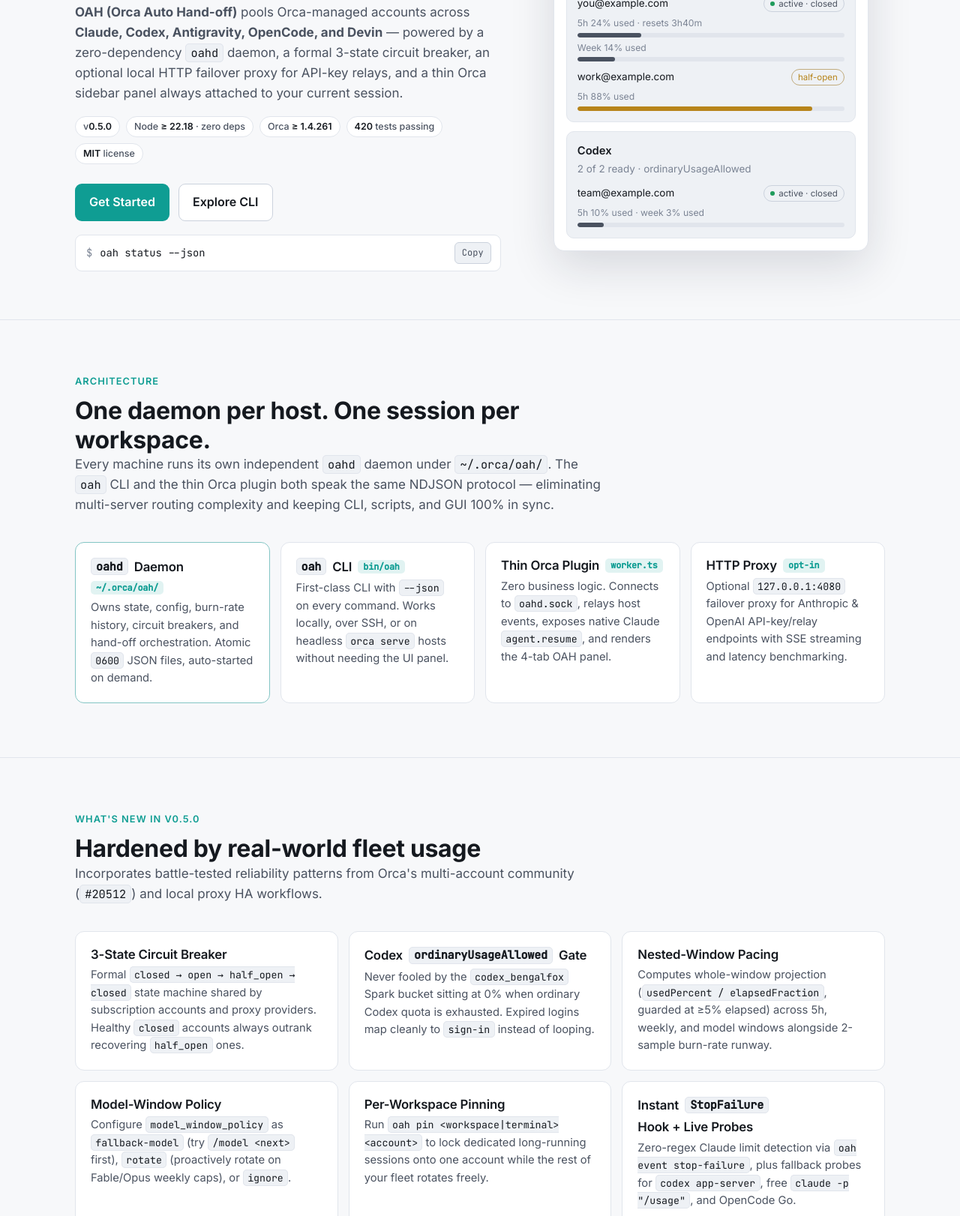
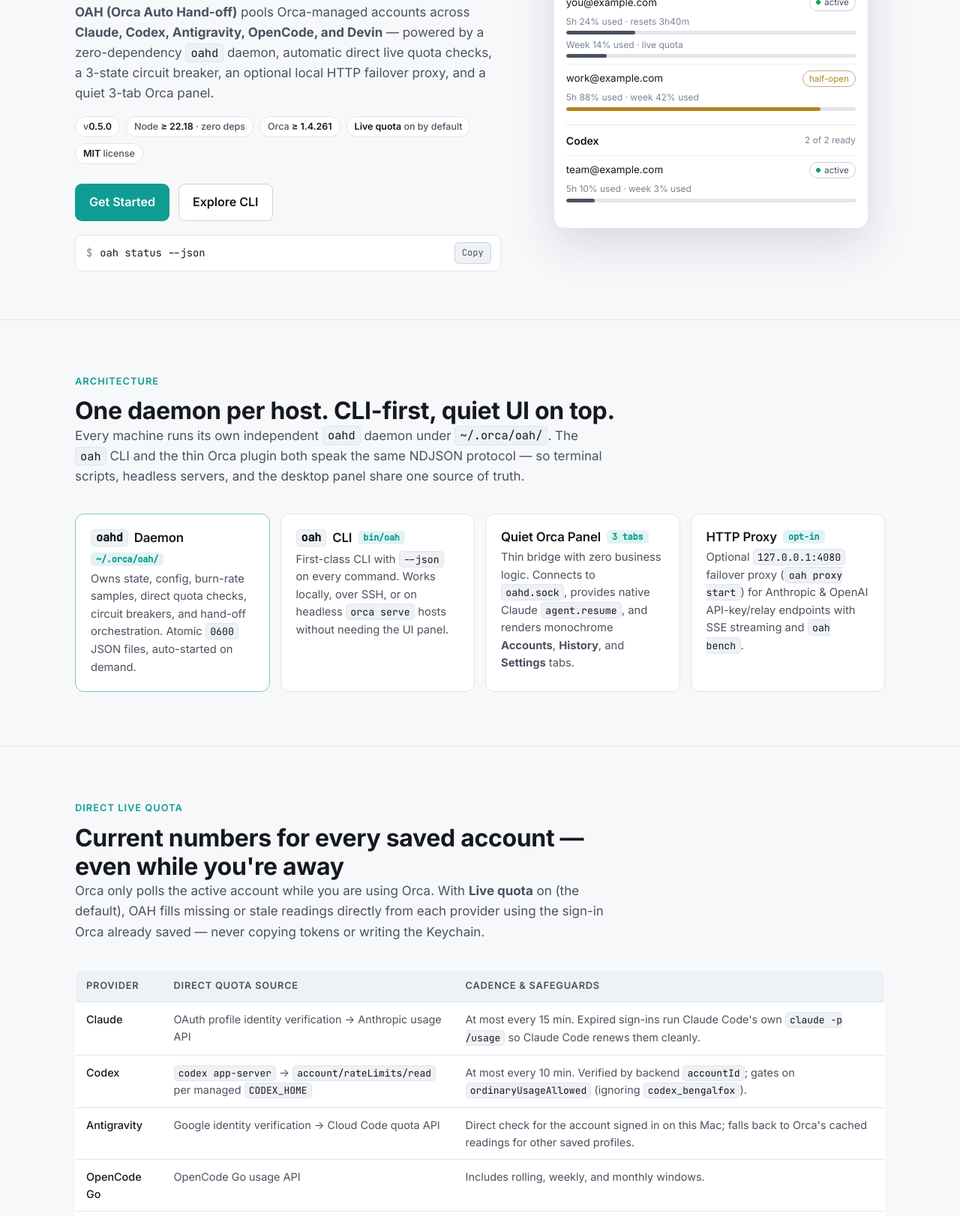
Before and after one commit to ngoohebi/orca-auto-handoff, a website: page site/index.html in a window 1280 px wide. Shown: the part 367-1989 px from the top of the page at 75% size. Drawn offline with Linux system fonts and the light colour scheme.

Commit message:
Simplify panel to 3 tabs, default direct quota & global status line, rewrite README and website

```diff
--- a/site/index.html
+++ b/site/index.html
@@ -3,10 +3,10 @@
 <head>
 <meta charset="utf-8">
 <meta name="viewport" content="width=device-width, initial-scale=1">
-<title>OAH v0.5 — Orca Auto Hand-off: CLI-First Daemon, Local Failover Proxy &amp; Thin Orca Panel</title>
-<meta name="description" content="OAH (Orca Auto Hand-off): CLI-first automatic account hand-off daemon (oah / oahd), optional local HTTP failover proxy, formal 3-state circuit breaker, and thin Orca sidebar panel for Claude, Codex, Antigravity, OpenCode and Devin.">
-<meta property="og:title" content="OAH v0.5 — Orca Auto Hand-off">
-<meta property="og:description" content="Hit a rate limit? Auto-switch to your next account and keep working. Zero-dependency CLI + daemon + optional HTTP failover proxy + thin Orca panel.">
+<title>OAH — Orca Auto Hand-off: CLI-First Daemon, Direct Live Quota &amp; Quiet Orca Panel</title>
+<meta name="description" content="OAH (Orca Auto Hand-off): CLI-first automatic account hand-off daemon (oah / oahd), direct live quota checks across Claude, Codex, Antigravity, OpenCode Go &amp; Devin, optional local HTTP failover proxy, and a quiet Orca sidebar panel.">
+<meta property="og:title" content="OAH — Orca Auto Hand-off">
+<meta property="og:description" content="Hit a rate limit? Auto-switch to your next account and keep working. Zero-dependency CLI + daemon + direct live quota + optional HTTP failover proxy + quiet Orca panel.">
 <meta property="og:type" content="website">
 <meta property="og:url" content="https://ngoohebi.github.io/orca-auto-handoff/">
 <meta name="theme-color" content="#0f1115">
@@ -99,25 +99,26 @@ nav ul a:hover{color:var(--fg);text-decoration:none}
 @media (max-width:900px){.hero .wrap{grid-template-columns:1fr}.hero{padding:48px 0 40px}}
 
 .panel{background:var(--bg-2);border:1px solid var(--line);border-radius:14px;box-shadow:var(--shadow);padding:16px;font-size:.84rem;max-width:420px;margin:0 auto;width:100%}
-.panel .ph{display:flex;align-items:center;justify-content:space-between;font-weight:600;font-size:1rem;margin-bottom:10px}
-.panel .ph span{font-weight:500;font-size:.78rem;color:var(--fg-2)}
+.panel .ph{display:flex;align-items:center;justify-content:space-between;font-weight:600;font-size:.95rem;margin-bottom:6px}
+.panel .state{color:var(--ok);font-size:.76rem;font-weight:500}
 .row{display:flex;align-items:center;justify-content:space-between;gap:10px}
 .toggle{width:34px;height:18px;border-radius:999px;background:var(--fg);position:relative;flex:none}
 .toggle::after{content:"";position:absolute;top:3px;right:3px;width:12px;height:12px;border-radius:50%;background:var(--bg-2)}
-.tabs{display:flex;gap:14px;border-bottom:1px solid var(--line);margin:12px 0 14px;color:var(--fg-3)}
+.tabs{display:flex;gap:16px;border-bottom:1px solid var(--line);margin:12px 0 14px;color:var(--fg-3)}
 .tabs b{color:var(--fg);font-weight:600;border-bottom:2px solid var(--fg);padding-bottom:6px}
 .tabs span{padding-bottom:6px}
-.card{background:var(--bg-3);border:1px solid var(--line);border-radius:10px;padding:14px;margin-bottom:12px}
-.card:last-child{margin-bottom:0}
-.card h4{margin:0 0 2px;font-size:.92rem;font-weight:600}
-.card .sub{color:var(--fg-3);margin-bottom:10px}
-.acct{margin-top:10px}
-.acct .row{margin-bottom:5px}
+.svc{padding:10px 0;border-top:1px solid var(--line)}
+.svc:first-of-type{border-top:0;padding-top:0}
+.svc-head{display:flex;align-items:center;justify-content:space-between;margin-bottom:8px}
+.svc-head h4{margin:0;font-size:.88rem;font-weight:600}
+.svc-head small{color:var(--fg-3);font-size:.74rem}
+.acct{padding:8px 0;border-top:1px solid color-mix(in srgb,var(--line) 65%,transparent)}
+.acct:first-of-type{border-top:0;padding-top:0}
 .pill{font-size:.72rem;border:1px solid var(--line-2);border-radius:999px;padding:1px 8px;color:var(--fg-2);display:inline-flex;align-items:center;gap:5px;white-space:nowrap}
 .pill.on::before{content:"";width:6px;height:6px;border-radius:50%;background:var(--ok)}
 .pill.cool{color:var(--warn);border-color:color-mix(in srgb,var(--warn) 50%,var(--line-2))}
-.meter{color:var(--fg-3);font-size:.76rem;margin-top:4px}
-.bar{height:6px;background:var(--line);border-radius:999px;overflow:hidden;margin-top:3px}
+.meter{color:var(--fg-3);font-size:.75rem;margin-top:4px}
+.bar{height:5px;background:var(--line);border-radius:999px;overflow:hidden;margin-top:3px}
 .bar i{display:block;height:100%;background:var(--fg-2);border-radius:999px}
 .bar i.w{background:var(--warn)}.bar i.d{background:var(--danger)}
 
@@ -183,9 +184,9 @@ footer a{color:var(--fg-2)}
     </a>
     <ul>
       <li><a href="#arch">Architecture</a></li>
-      <li><a href="#features">v0.5 Features</a></li>
+      <li><a href="#quota">Direct Quota</a></li>
+      <li><a href="#features">Features</a></li>
       <li><a href="#cli">CLI</a></li>
-      <li><a href="#proxy">HTTP Proxy</a></li>
       <li><a href="#safety">Safety</a></li>
       <li><a href="#install">Install</a></li>
     </ul>
@@ -204,14 +205,14 @@ footer a{color:var(--fg-2)}
 <section class="hero">
   <div class="wrap">
     <div>
-      <div class="eyebrow">CLI-First Daemon + Local Failover Proxy + Thin Orca Panel</div>
+      <div class="eyebrow">CLI-First Daemon · Direct Live Quota · Quiet Orca Panel</div>
       <h1>Hit a rate limit? <span>Auto-switch to your next account.</span></h1>
-      <p class="lede"><b>OAH (Orca Auto Hand-off)</b> pools Orca-managed accounts across <b>Claude, Codex, Antigravity, OpenCode, and Devin</b> — powered by a zero-dependency <code>oahd</code> daemon, a formal 3-state circuit breaker, an optional local HTTP failover proxy for API-key relays, and a thin Orca sidebar panel always attached to your current session.</p>
+      <p class="lede"><b>OAH (Orca Auto Hand-off)</b> pools Orca-managed accounts across <b>Claude, Codex, Antigravity, OpenCode, and Devin</b> — powered by a zero-dependency <code>oahd</code> daemon, automatic direct live quota checks, a 3-state circuit breaker, an optional local HTTP failover proxy, and a quiet 3-tab Orca panel.</p>
       <div class="badges">
         <span class="badge">v<b>0.5.0</b></span>
         <span class="badge">Node <b>≥ 22.18</b> · zero deps</span>
         <span class="badge">Orca <b>≥ 1.4.261</b></span>
-        <span class="badge"><b>420</b> tests passing</span>
+        <span class="badge"><b>Live quota</b> on by default</span>
         <span class="badge"><b>MIT</b> license</span>
       </div>
       <div class="cta">
@@ -221,28 +222,26 @@ footer a{color:var(--fg-2)}
       <div class="cmd"><span class="dollar">$</span><span class="c">oah status --json</span><button class="copy" data-copy="oah status --json">Copy</button></div>
     </div>
 
-    <div class="panel" aria-label="The OAH panel">
-      <div class="ph">OAH <span>● Auto · Early when away · on</span></div>
-      <div class="row"><span>Automatic hand-off</span><span class="toggle"></span></div>
-      <div class="tabs"><b>Accounts</b><span>Proxy</span><span>History (14)</span><span>Settings</span></div>
-      <div class="card">
-        <h4>Claude · on screen</h4>
-        <div class="sub">2 of 3 ready · 1 half-open</div>
+    <div class="panel" aria-label="The redesigned quiet OAH panel">
+      <div class="row" style="margin-bottom:6px"><strong>Automatic hand-off</strong><span class="toggle"></span></div>
+      <div class="row"><span class="state">Auto · Early when away · on</span><span style="color:var(--fg-3);font-size:.75rem">just now ↻</span></div>
+      <div class="tabs"><b>Accounts</b><span>History</span><span>Settings</span></div>
+      <div class="svc">
+        <div class="svc-head"><h4>Claude · on screen</h4><small>2 of 3 ready</small></div>
         <div class="acct">
-          <div class="row"><span>you@example.com</span><span class="pill on">active · closed</span></div>
+          <div class="row"><span>you@example.com</span><span class="pill on">active</span></div>
           <div class="meter">5h 24% used · resets 3h40m</div><div class="bar"><i style="width:24%"></i></div>
-          <div class="meter">Week 14% used</div><div class="bar"><i style="width:14%"></i></div>
+          <div class="meter">Week 14% used · live quota</div><div class="bar"><i style="width:14%"></i></div>
         </div>
         <div class="acct">
           <div class="row"><span>work@example.com</span><span class="pill cool">half-open</span></div>
-          <div class="meter">5h 88% used</div><div class="bar"><i class="w" style="width:88%"></i></div>
+          <div class="meter">5h 88% used · week 42% used</div><div class="bar"><i class="w" style="width:88%"></i></div>
         </div>
       </div>
-      <div class="card">
-        <h4>Codex</h4>
-        <div class="sub">2 of 2 ready · ordinaryUsageAllowed</div>
+      <div class="svc">
+        <div class="svc-head"><h4>Codex</h4><small>2 of 2 ready</small></div>
         <div class="acct">
-          <div class="row"><span>team@example.com</span><span class="pill on">active · closed</span></div>
+          <div class="row"><span>team@example.com</span><span class="pill on">active</span></div>
           <div class="meter">5h 10% used · week 3% used</div><div class="bar"><i style="width:10%"></i></div>
         </div>
       </div>
@@ -254,26 +253,48 @@ footer a{color:var(--fg-2)}
   <div class="wrap">
     <div class="sec-head">
       <div class="eyebrow">Architecture</div>
-      <h2>One daemon per host. One session per workspace.</h2>
-      <p class="lede">Every machine runs its own independent <code>oahd</code> daemon under <code>~/.orca/oah/</code>. The <code>oah</code> CLI and the thin Orca plugin both speak the same NDJSON protocol — eliminating multi-server routing complexity and keeping CLI, scripts, and GUI 100% in sync.</p>
+      <h2>One daemon per host. CLI-first, quiet UI on top.</h2>
+      <p class="lede">Every machine runs its own independent <code>oahd</code> daemon under <code>~/.orca/oah/</code>. The <code>oah</code> CLI and the thin Orca plugin both speak the same NDJSON protocol — so terminal scripts, headless servers, and the desktop panel share one source of truth.</p>
     </div>
     <div class="grid g4">
       <div class="tile default">
         <h3><code>oahd</code> Daemon <span class="tag">~/.orca/oah/</span></h3>
-        <p>Owns state, config, burn-rate history, circuit breakers, and hand-off orchestration. Atomic <code>0600</code> JSON files, auto-started on demand.</p>
+        <p>Owns state, config, burn-rate samples, direct quota checks, circuit breakers, and hand-off orchestration. Atomic <code>0600</code> JSON files, auto-started on demand.</p>
       </div>
       <div class="tile">
         <h3><code>oah</code> CLI <span class="tag">bin/oah</span></h3>
         <p>First-class CLI with <code>--json</code> on every command. Works locally, over SSH, or on headless <code>orca serve</code> hosts without needing the UI panel.</p>
       </div>
       <div class="tile">
-        <h3>Thin Orca Plugin <span class="tag">worker.ts</span></h3>
-        <p>Zero business logic. Connects to <code>oahd.sock</code>, relays host events, exposes native Claude <code>agent.resume</code>, and renders the 4-tab OAH panel.</p>
+        <h3>Quiet Orca Panel <span class="tag">3 tabs</span></h3>
+        <p>Thin bridge with zero business logic. Connects to <code>oahd.sock</code>, provides native Claude <code>agent.resume</code>, and renders monochrome <b>Accounts</b>, <b>History</b>, and <b>Settings</b> tabs.</p>
       </div>
       <div class="tile">
         <h3>HTTP Proxy <span class="tag">opt-in</span></h3>
-        <p>Optional <code>127.0.0.1:4080</code> failover proxy for Anthropic &amp; OpenAI API-key/relay endpoints with SSE streaming and latency benchmarking.</p>
+        <p>Optional <code>127.0.0.1:4080</code> failover proxy (<code>oah proxy start</code>) for Anthropic &amp; OpenAI API-key/relay endpoints with SSE streaming and <code>oah bench</code>.</p>
       </div>
+    </div>
+  </div>
+</section>
+
+<section id="quota">
+  <div class="wrap">
+    <div class="sec-head">
+      <div class="eyebrow">Direct Live Quota</div>
+      <h2>Current numbers for every saved account — even while you're away</h2>
+      <p class="lede">Orca only polls the active account while you are using Orca. With <b>Live quota</b> on (the default), OAH fills missing or stale readings directly from each provider using the sign-in Orca already saved — never copying tokens or writing the Keychain.</p>
+    </div>
+    <div class="tscroll">
+      <table class="tbl">
+        <thead><tr><th>Provider</th><th>Direct Quota Source</th><th>Cadence &amp; Safeguards</th></tr></thead>
+        <tbody>
+          <tr><td>Claude</td><td>OAuth profile identity verification → Anthropic usage API</td><td>At most every 15 min. Expired sign-ins run Claude Code's own <code>claude -p /usage</code> so Claude Code renews them cleanly.</td></tr>
+          <tr><td>Codex</td><td><code>codex app-server</code> → <code>account/rateLimits/read</code> per managed <code>CODEX_HOME</code></td><td>At most every 10 min. Verified by backend <code>accountId</code>; gates on <code>ordinaryUsageAllowed</code> (ignoring <code>codex_bengalfox</code>).</td></tr>
+          <tr><td>Antigravity</td><td>Google identity verification → Cloud Code quota API</td><td>Direct check for the account signed in on this Mac; falls back to Orca's cached readings for other saved profiles.</td></tr>
+          <tr><td>OpenCode Go</td><td>OpenCode Go usage API</td><td>Includes rolling, weekly, and monthly windows.</td></tr>
+          <tr><td>Devin</td><td>Devin status API</td><td>Reports daily (<code>day</code>) and weekly (<code>week</code>) windows.</td></tr>
+        </tbody>
+      </table>
     </div>
   </div>
 </section>
@@ -281,9 +302,8 @@ footer a{color:var(--fg-2)}
 <section id="features">
   <div class="wrap">
     <div class="sec-head">
-      <div class="eyebrow">What's New in v0.5.0</div>
-      <h2>Hardened by real-world fleet usage</h2>
-      <p class="lede">Incorporates battle-tested reliability patterns from Orca's multi-account community (<code>#20512</code>) and local proxy HA workflows.</p>
+      <div class="eyebrow">Reliability &amp; Controls</div>
+      <h2>Built for long-running agent fleets</h2>
     </div>
     <div class="grid g3">
       <div class="tile">
@@ -291,12 +311,8 @@ footer a{color:var(--fg-2)}
         <p>Formal <code>closed → open → half_open → closed</code> state machine shared by subscription accounts and proxy providers. Healthy <code>closed</code> accounts always outrank recovering <code>half_open</code> ones.</p>
       </div>
       <div class="tile">
-        <h3>Codex <code>ordinaryUsageAllowed</code> Gate</h3>
-        <p>Never fooled by the <code>codex_bengalfox</code> Spark bucket sitting at 0% when ordinary Codex quota is exhausted. Expired logins map cleanly to <code>sign-in</code> instead of looping.</p>
-      </div>
-      <div class="tile">
         <h3>Nested-Window Pacing</h3>
-        <p>Computes whole-window projection (<code>usedPercent / elapsedFraction</code>, guarded at ≥5% elapsed) across 5h, weekly, and model windows alongside 2-sample burn-rate runway.</p>
+        <p>Combines 2-sample burn-rate runway with whole-window projection (<code>usedPercent / elapsedFraction</code>, guarded at ≥5% elapsed) across 5h, weekly, and model windows.</p>
       </div>
       <div class="tile">
         <h3>Model-Window Policy</h3>
@@ -304,11 +320,15 @@ footer a{color:var(--fg-2)}
       </div>
       <div class="tile">
         <h3>Per-Workspace Pinning</h3>
-        <p>Run <code>oah pin &lt;workspace|terminal&gt; &lt;account&gt;</code> to lock dedicated long-running sessions onto one account while the rest of your fleet rotates freely.</p>
+        <p>Run <code>oah pin &lt;workspace|terminal&gt; &lt;account&gt;</code> to lock dedicated sessions onto one account while the rest of your fleet rotates automatically.</p>
       </div>
       <div class="tile">
-        <h3>Instant <code>StopFailure</code> Hook + Live Probes</h3>
-        <p>Zero-regex Claude limit detection via <code>oah event stop-failure</code>, plus fallback probes for <code>codex app-server</code>, free <code>claude -p "/usage"</code>, and OpenCode Go.</p>
+        <h3>Claude Status Line (One Toggle)</h3>
+        <p>On by default in Settings across every workspace on this computer. Preserves any existing status line and prints OAH's live multi-account bars beneath it (~40 ms, no CLI calls).</p>
+      </div>
+      <div class="tile">
+        <h3>Instant <code>StopFailure</code> Hook</h3>
+        <p>Zero-regex Claude limit detection via <code>oah event stop-failure</code> — catches limits immediately on both Terminal and Chat sessions.</p>
       </div>
     </div>
   </div>
@@ -322,7 +342,7 @@ footer a{color:var(--fg-2)}
     </div>
     <div class="trace">
       <div class="term">
-        <div class="t">Accounts, Pinning &amp; Active Query</div>
+        <div class="t">Accounts, Pinning &amp; Settings</div>
         <div><span class="dim">$</span> <span class="k">oah status</span> <span class="dim"># usage, runway, cooldowns, circuit</span></div>
         <div><span class="dim">$</span> <span class="k">oah active</span> claude --json</div>
         <div><span class="dim">$</span> <span class="k">oah use</span> work@example.com</div>
@@ -331,7 +351,7 @@ footer a{color:var(--fg-2)}
         <div><span class="dim">$</span> <span class="k">oah sync export</span> &gt; oah-config.json</div>
       </div>
       <div class="term">
-        <div class="t">Local HTTP Proxy, Providers &amp; Bench</div>
+        <div class="t">Optional HTTP Proxy &amp; Bench</div>
         <div><span class="dim">$</span> <span class="k">oah provider add</span> anthropic Primary https://api.anthropic.com sk-…</div>
         <div><span class="dim">$</span> <span class="k">oah provider add</span> anthropic Backup https://relay.example.com sk-…</div>
         <div><span class="dim">$</span> <span class="k">oah bench</span></div>
@@ -339,27 +359,6 @@ footer a{color:var(--fg-2)}
         <div><span class="y">340ms [ok]</span>    Backup (anthropic)</div>
         <div><span class="dim">$</span> <span class="k">oah proxy start</span> --port 4080</div>
       </div>
-    </div>
-  </div>
-</section>
-
-<section id="proxy">
-  <div class="wrap">
-    <div class="sec-head">
-      <div class="eyebrow">Dual-Plane Failover</div>
-      <h2>Subscription hand-offs + optional API-key HTTP proxy</h2>
-      <p class="lede">Use Orca-managed subscription accounts for session hand-off/resume, or enable the opt-in local HTTP proxy for mid-turn zero-interruption failover across API-key relays — both managed from the same CLI and OAH Panel.</p>
-    </div>
-    <div class="tscroll">
-      <table class="tbl">
-        <thead><tr><th>Capability</th><th>Subscription Plane (Default ON)</th><th>Local HTTP Proxy Plane (Opt-In)</th></tr></thead>
-        <tbody>
-          <tr><td>Accounts</td><td>Orca-managed Claude, Codex, Antigravity, OpenCode, Devin (never reads tokens)</td><td>API keys &amp; third-party relays in <code>~/.orca/oah/providers.json</code> (<code>0600</code>)</td></tr>
-          <tr><td>Failover point</td><td>Between turns / at rate limit / early when away / <code>StopFailure</code> hook</td><td>Mid-request on HTTP <code>429</code>, <code>5xx</code>, <code>529</code>, or timeout before stream starts</td></tr>
-          <tr><td>Recovery</td><td>Claude exact <code>agent.resume</code> + draft restore; summary hand-off for others</td><td>Transparent SSE stream retry with optional <code>modelMap</code> rewriting</td></tr>
-          <tr><td>Circuit breaker</td><td>Shared 3-state (<code>closed</code> / <code>open</code> / <code>half_open</code>)</td><td>Shared 3-state with exponential backoff &amp; <code>Retry-After</code></td></tr>
-        </tbody>
-      </table>
     </div>
   </div>
 </section>
@@ -383,9 +382,9 @@ footer a{color:var(--fg-2)}
       <div class="tile">
         <h3>Zero-Trust Local Footprint</h3>
         <ul class="check">
-          <li><b>Never touches subscription tokens or keychains:</b> delegates all selection to <code>orca account select</code>.</li>
-          <li><b>Private owner-only storage:</b> <code>~/.orca/oah/</code> is mode <code>0700</code>, files mode <code>0600</code>; <code>oah sync export</code> redacts API keys automatically.</li>
-          <li><b>No shell interpolation:</b> runs <code>orca</code> and <code>git</code> via argument arrays only.</li>
+          <li><b>Credentials stay with Orca:</b> never writes the Keychain, never copies subscription tokens, delegates account switches to <code>orca account select</code>.</li>
+          <li><b>Owner-only local storage:</b> <code>~/.orca/oah/</code> is mode <code>0700</code>, files mode <code>0600</code>; <code>oah sync export</code> redacts API keys automatically.</li>
+          <li><b>No shell interpolation:</b> runs external CLIs via argument arrays only.</li>
           <li><b>Zero npm dependencies:</b> pure TypeScript running natively on Node.js ≥ 22.18.</li>
         </ul>
       </div>
@@ -397,7 +396,7 @@ footer a{color:var(--fg-2)}
   <div class="wrap">
     <div class="sec-head">
       <div class="eyebrow">Install</div>
-      <h2>CLI in 10 seconds, thin Orca panel in two commands</h2>
+      <h2>CLI in 10 seconds, quiet Orca panel in two commands</h2>
     </div>
     <ol>
       <li>
@@ -410,7 +409,7 @@ cd orca-auto-handoff
       </li>
       <li>
         <div>
-          <p>Install the thin Orca plugin for instant event push, native Claude <code>agent.resume</code>, and the 4-tab sidebar panel:</p>
+          <p>Install the thin Orca plugin for instant event push, native Claude <code>agent.resume</code>, and the 3-tab sidebar panel:</p>
           <pre><code>orca plugin install ngoohebi/orca-auto-handoff
 # approve with the printed fingerprint:
 orca plugin install ngoohebi/orca-auto-handoff --approve ap1-…</code></pre>
@@ -424,8 +423,8 @@ orca plugin install ngoohebi/orca-auto-handoff --approve ap1-…</code></pre>
     </ol>
     <details>
       <summary>Developing &amp; testing OAH</summary>
-      <pre style="margin-top:12px"><code>npm run test:cli                 # 15 standalone Node tests (v0.5 core, daemon, probes, proxy, CLI, thin bridge)
-npm run test:plugin              # 420 tests across all 15 suites via `orca plugin test`
+      <pre style="margin-top:12px"><code>npm run test:cli                 # standalone Node tests (core v0.5, daemon, probes, proxy, CLI, thin bridge)
+npm run test:plugin              # full suite via `orca plugin test`
 npm run typecheck                # strict TypeScript check (zero npm dependencies)
 npm run validate                 # validates orca-plugin.json
 ./bin/oah debug --json           # daemon status, bridge state &amp; recent events</code></pre>
```
Also changed, not shown: README.md.
